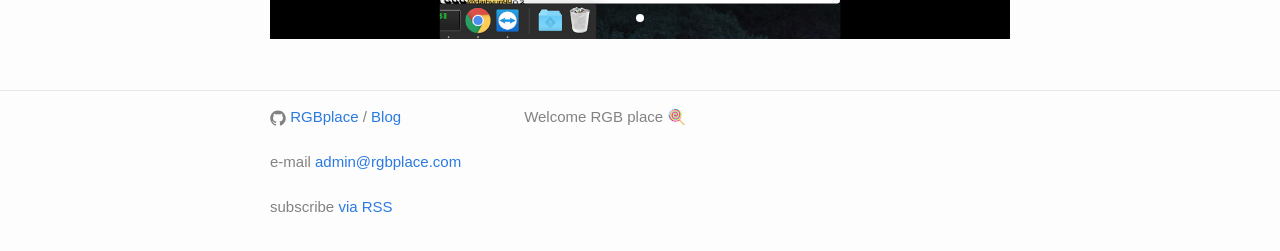
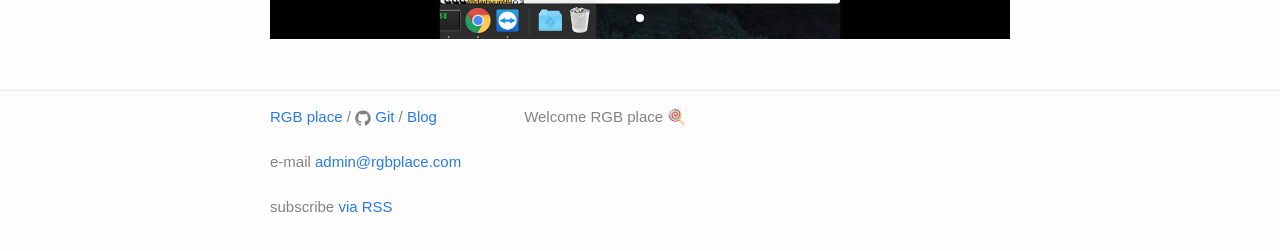
Before and after one commit to 6lueparr0t/about-rgbplace, a Jekyll site: the page built from index.md, in a window 1280 px wide. Shown: the part 595-846 px from the top of the page. Built offline with Jekyll 4.4.1, drawn with Linux system fonts in a browser that asks for light colours; nearby versions of some CDN libraries.

Commit message:
auto commit 2019-05-15 20:36:47

```diff
--- a/_includes/footer.html
+++ b/_includes/footer.html
@@ -6,7 +6,7 @@
         <ul class="contact-list">
           {% if site.github_username %}
           <li>
-            {% include icon-github.html username=site.github_username %} / <a href='http://{{ site.blog }}' target='_blank'>Blog</a>
+            <a href='https://rgbplace.com'>RGB place</a> / {% include icon-github.html username=site.github_username %} / <a href='https://{{ site.blog }}'>Blog</a>
           </li>
           {% endif %}
 
--- a/_includes/header.html
+++ b/_includes/header.html
@@ -19,7 +19,7 @@
 					</span>
 
 					<div class="trigger">
-						<a  class="page-link" href="https://about.rgbplace.com/" target="_blank" >About</a>
+						<a  class="page-link" href="https://about.rgbplace.com/" >About</a>
 						{% for menu in site.category %}
 						<a  class="page-link" href="{{menu.url}}">{{menu.title}}</a>
 						{% endfor %}
--- a/_includes/icon-github.html
+++ b/_includes/icon-github.html
@@ -1 +1,2 @@
-<a href="https://github.com/{{ include.username }}/{{ include.username }}.github.io"><span class="icon icon--github">{% include icon-github.svg %}</span><span class="username">{{ include.username }}</span></a>
+<a href="https://github.com/{{ include.username }}/{{ include.username }}.github.io"><span class="icon icon--github">{% include icon-github.svg %}</span><span class="username">Git</span></a>
+<!-- {{ include.username }} -->
--- a/_layouts/home.html
+++ b/_layouts/home.html
@@ -13,7 +13,7 @@ layout: default
   <div class="swiper-wrapper">
 	<div class="swiper-slide"><a href="#"><img src="/assets/image/20180726_001.png"/></a>
 		<div class="swiper-title">
-			<a href='http://rgbplace.com' target='_blank' style='color:black;'>November 2018, Beta Open !</a>
+			<a href='http://rgbplace.com' style='color:black;'>November 2018, Beta Open !</a>
 		</div>
 	</div>
   </div>
```
Also changed, not shown: favicon.ico.
